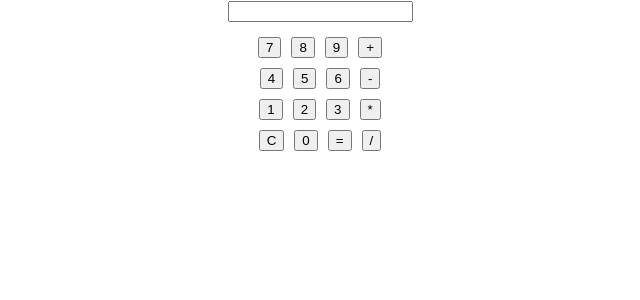
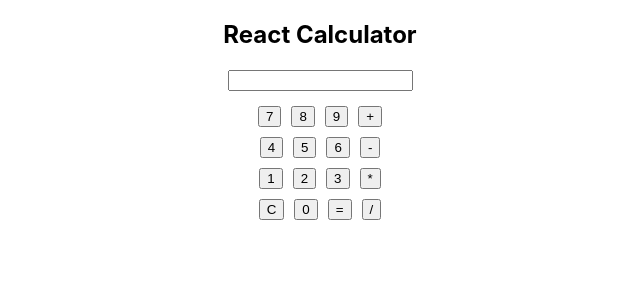
Before and after one commit to elavarasan03e/calculator-react, a React (Create React App) app: page / in a window 1280 px wide. Shown: the top 300 px of the page, without its empty margins (320-960 px from the left). Built offline with nearby package versions, Linux system fonts and the light colour scheme.

Commit message:
Update App.js

```diff
--- a/src/App.js
+++ b/src/App.js
@@ -31,6 +31,7 @@ function App() {
 
   return (
     <div className="calculator">
+      <h2>React Calculator</h2>
       <input type="text" value={display} readOnly />
       <div className="result">{result}</div>
       <div>
```
